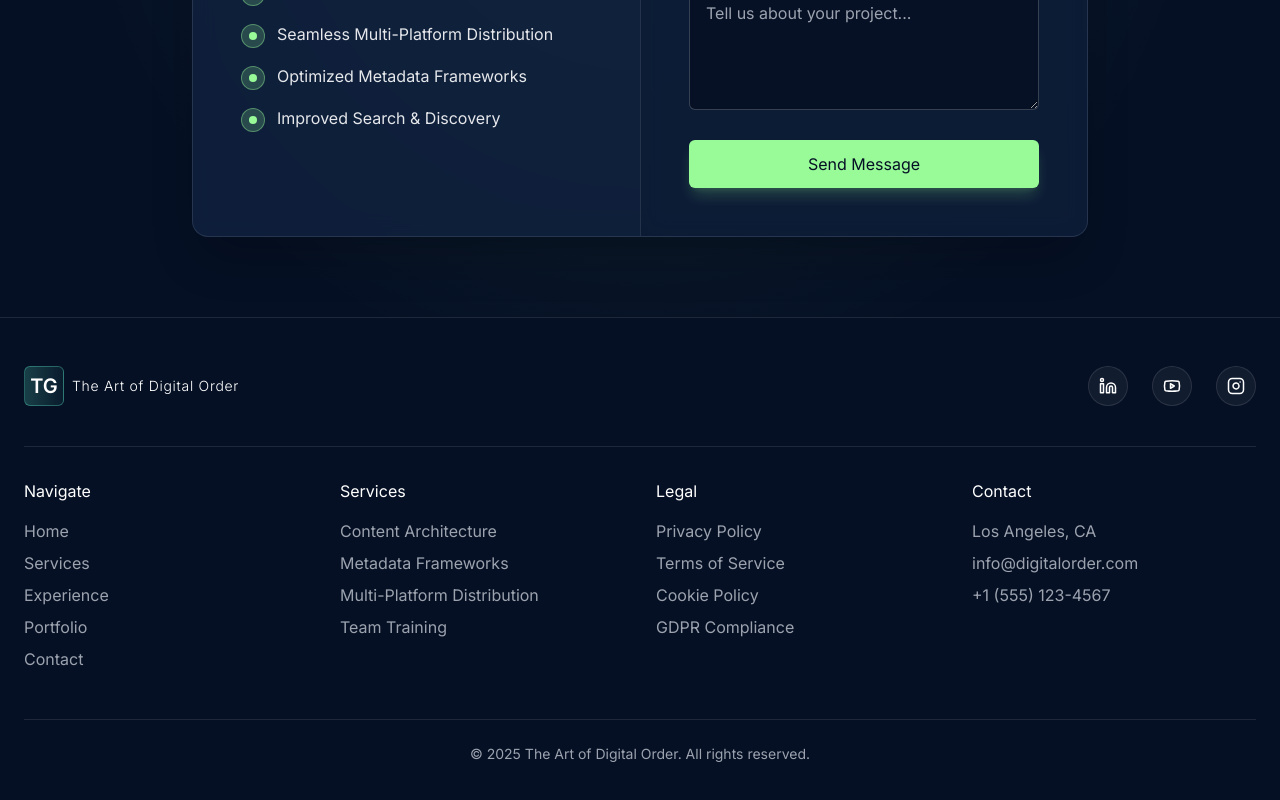
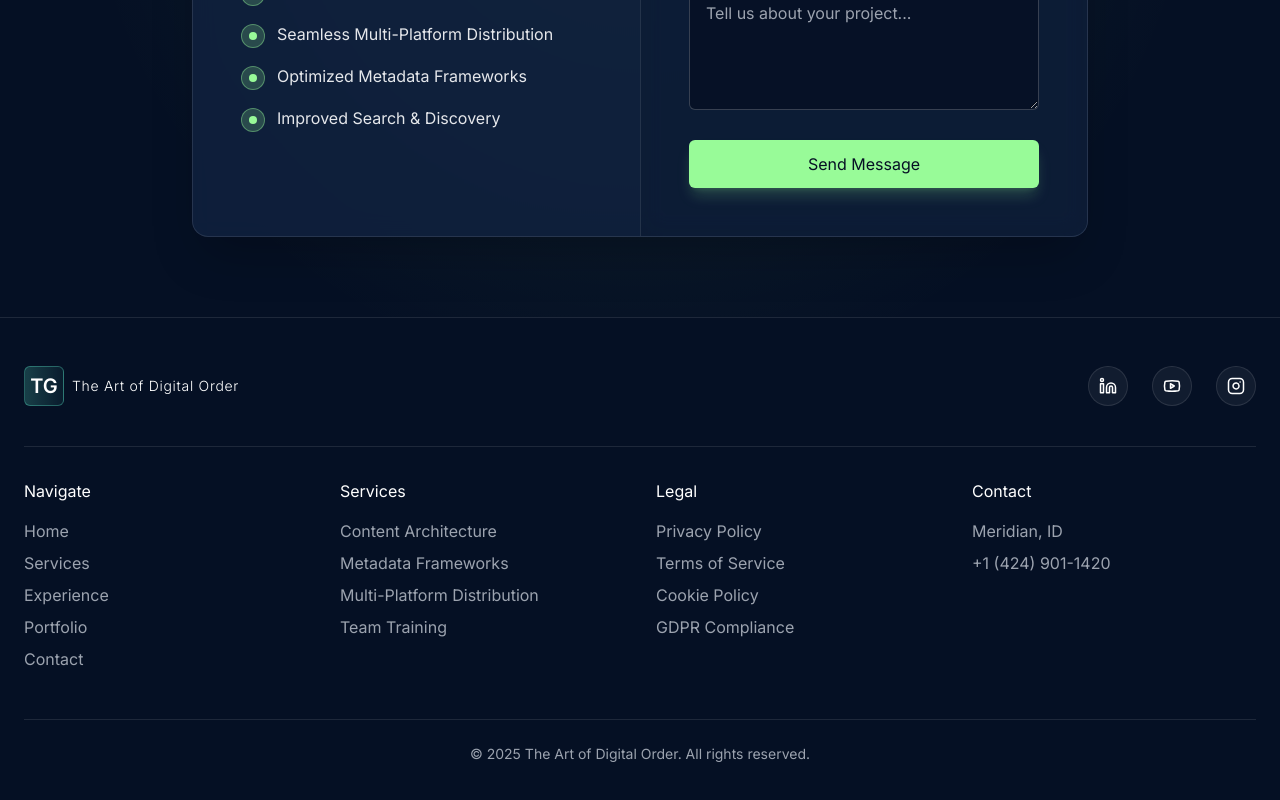
Before and after one commit to isthatamullet/tylergohr-homepage, a React (Vite) app in the folder project/: page / in a window 1280 px wide. Shown: the part 6341-7141 px from the top of the page. Built offline with nearby package versions, Linux system fonts and the light colour scheme.

Commit message:
Update Footer.tsx

```diff
--- a/project/src/components/Footer.tsx
+++ b/project/src/components/Footer.tsx
@@ -93,9 +93,12 @@ const Footer: React.FC = () => {
           <div>
             <h4 className="text-white font-medium mb-4">Contact</h4>
             <ul className="space-y-2 text-gray-400">
-              <li>Los Angeles, CA</li>
-              <li>info@digitalorder.com</li>
-              <li>+1 (555) 123-4567</li>
+              <li>Meridian, ID</li>
+<li>
+  <a href="tel:+14249011420" className="text-gray-400 hover:text-teal transition-colors duration-300">
+    +1 (424) 901-1420
+  </a>
+</li>
             </ul>
           </div>
         </div>
```
